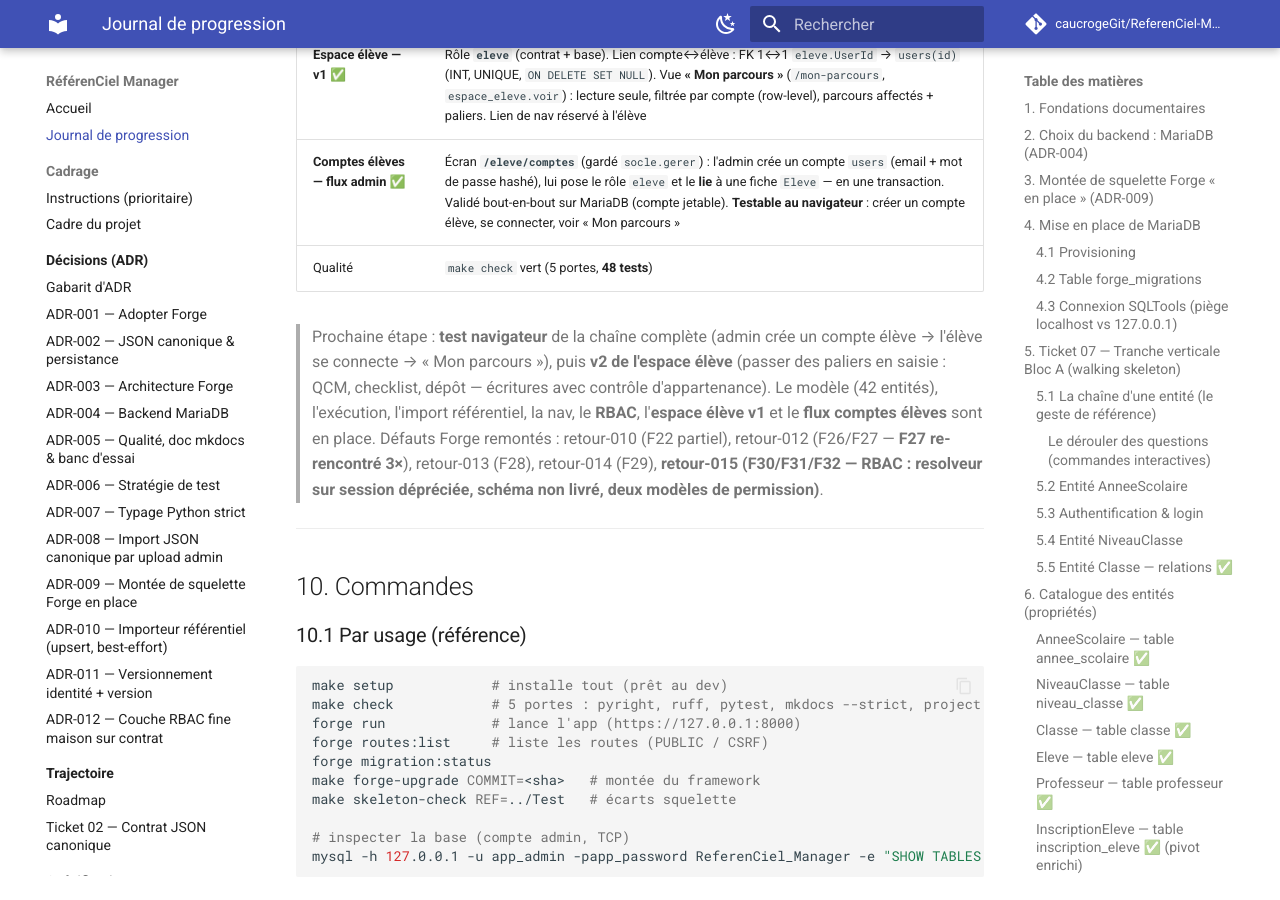
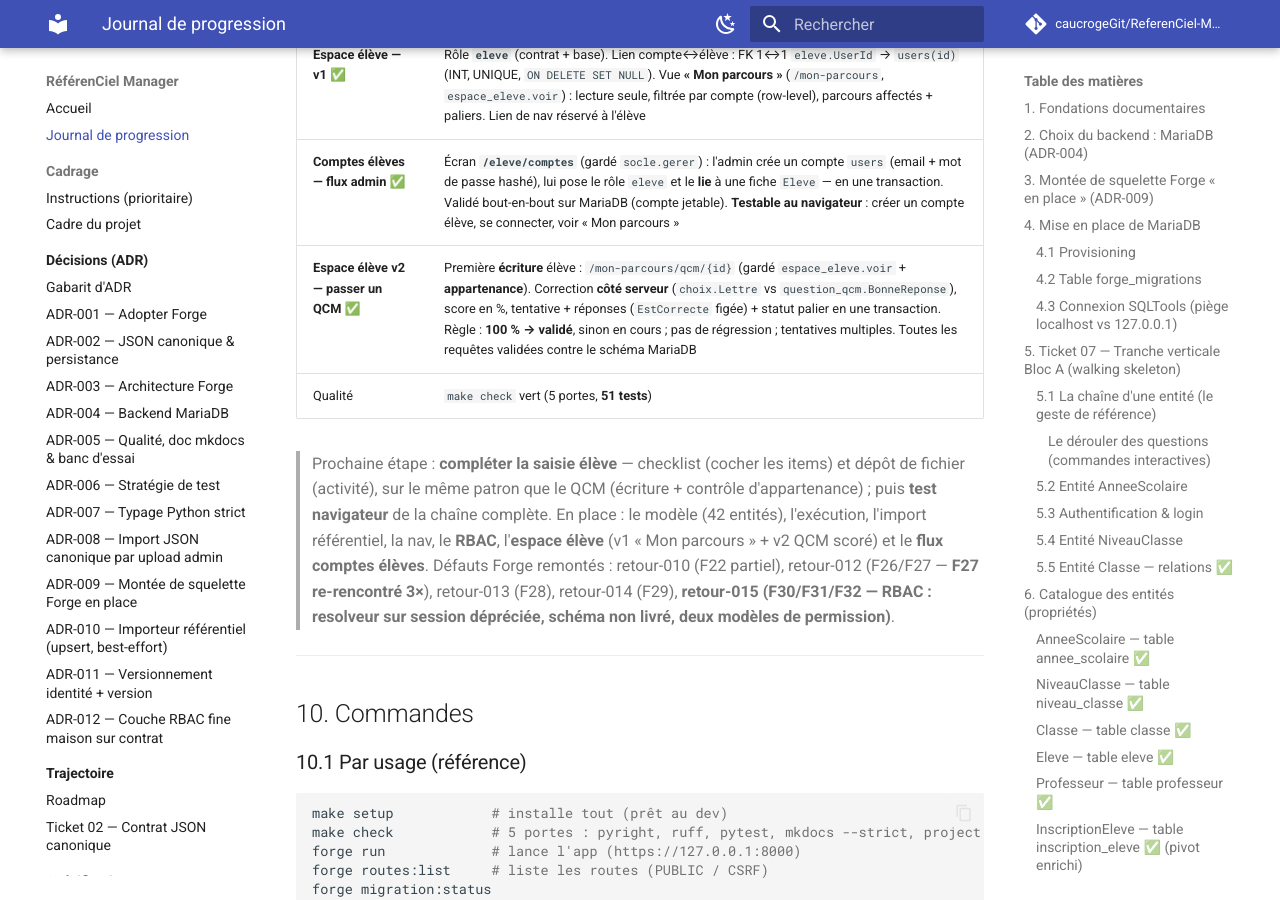
Before and after one commit to caucrogeGit/ReferenCiel-Manager, an MkDocs documentation site: the page built from docs/journal-de-progression.md, in a window 1280 px wide and 900 px high, scrolled down 14548 px. Built offline with MkDocs 1.6.1 and Material for MkDocs 9.7.7, drawn with Linux system fonts in a browser that asks for light colours; comment, search, counter and statistics services are not loaded.

Commit message:
docs(journal): espace élève v2 QCM livré ; prochaine saisie = checklist + dépôt
Co-Authored-By: Claude Opus 4.8 (1M context) <noreply@anthropic.com>

```diff
--- a/docs/journal-de-progression.md
+++ b/docs/journal-de-progression.md
@@ -527,13 +527,14 @@ Trace des arbitrages structurants (le *pourquoi*) :
 | **Nav + RBAC — TERMINÉ ✅** | Barre à menus déroulants par domaine (`nav.html`/`nav.css`). **Rôles opérationnels** via une **couche fine maison** (`mvc/services/rbac.py`, [ADR-012](adr/012-rbac-couche-fine-maison-sur-contrat.md)) : rôles lus en base depuis la session moderne, décision au **contrat** `rbac.json`. `can()` filtre la nav, `guard_prefix` protège les routes. **admin** voit tout ; **professeur** voit Conception/Exécution/Suivi (pas Admin) ; anonyme sur route socle → **403** |
 | **Espace élève — v1 ✅** | Rôle **`eleve`** (contrat + base). Lien compte↔élève : FK 1↔1 `eleve.UserId` → `users(id)` (INT, UNIQUE, `ON DELETE SET NULL`). Vue **« Mon parcours »** (`/mon-parcours`, `espace_eleve.voir`) : lecture seule, filtrée par compte (row-level), parcours affectés + paliers. Lien de nav réservé à l'élève |
 | **Comptes élèves — flux admin ✅** | Écran **`/eleve/comptes`** (gardé `socle.gerer`) : l'admin crée un compte `users` (email + mot de passe hashé), lui pose le rôle `eleve` et le **lie** à une fiche `Eleve` — en une transaction. Validé bout-en-bout sur MariaDB (compte jetable). **Testable au navigateur** : créer un compte élève, se connecter, voir « Mon parcours » |
-| Qualité | `make check` vert (5 portes, **48 tests**) |
+| **Espace élève v2 — passer un QCM ✅** | Première **écriture** élève : `/mon-parcours/qcm/{id}` (gardé `espace_eleve.voir` + **appartenance**). Correction **côté serveur** (`choix.Lettre` vs `question_qcm.BonneReponse`), score en %, tentative + réponses (`EstCorrecte` figée) + statut palier en une transaction. Règle : **100 % → validé**, sinon en cours ; pas de régression ; tentatives multiples. Toutes les requêtes validées contre le schéma MariaDB |
+| Qualité | `make check` vert (5 portes, **51 tests**) |
 
-> Prochaine étape : **test navigateur** de la chaîne complète (admin crée un compte élève →
-> l'élève se connecte → « Mon parcours »), puis **v2 de l'espace élève** (passer des paliers
-> en saisie : QCM, checklist, dépôt — écritures avec contrôle d'appartenance). Le modèle
-> (42 entités), l'exécution, l'import référentiel, la nav, le **RBAC**, l'**espace élève v1**
-> et le **flux comptes élèves** sont en place. Défauts Forge remontés :
+> Prochaine étape : **compléter la saisie élève** — checklist (cocher les items) et
+> dépôt de fichier (activité), sur le même patron que le QCM (écriture + contrôle
+> d'appartenance) ; puis **test navigateur** de la chaîne complète. En place : le modèle
+> (42 entités), l'exécution, l'import référentiel, la nav, le **RBAC**, l'**espace élève**
+> (v1 « Mon parcours » + v2 QCM scoré) et le **flux comptes élèves**. Défauts Forge remontés :
 > retour-010 (F22 partiel), retour-012 (F26/F27 — **F27 re-rencontré 3×**), retour-013 (F28),
 > retour-014 (F29), **retour-015 (F30/F31/F32 — RBAC : resolveur sur session dépréciée,
 > schéma non livré, deux modèles de permission)**.
```
